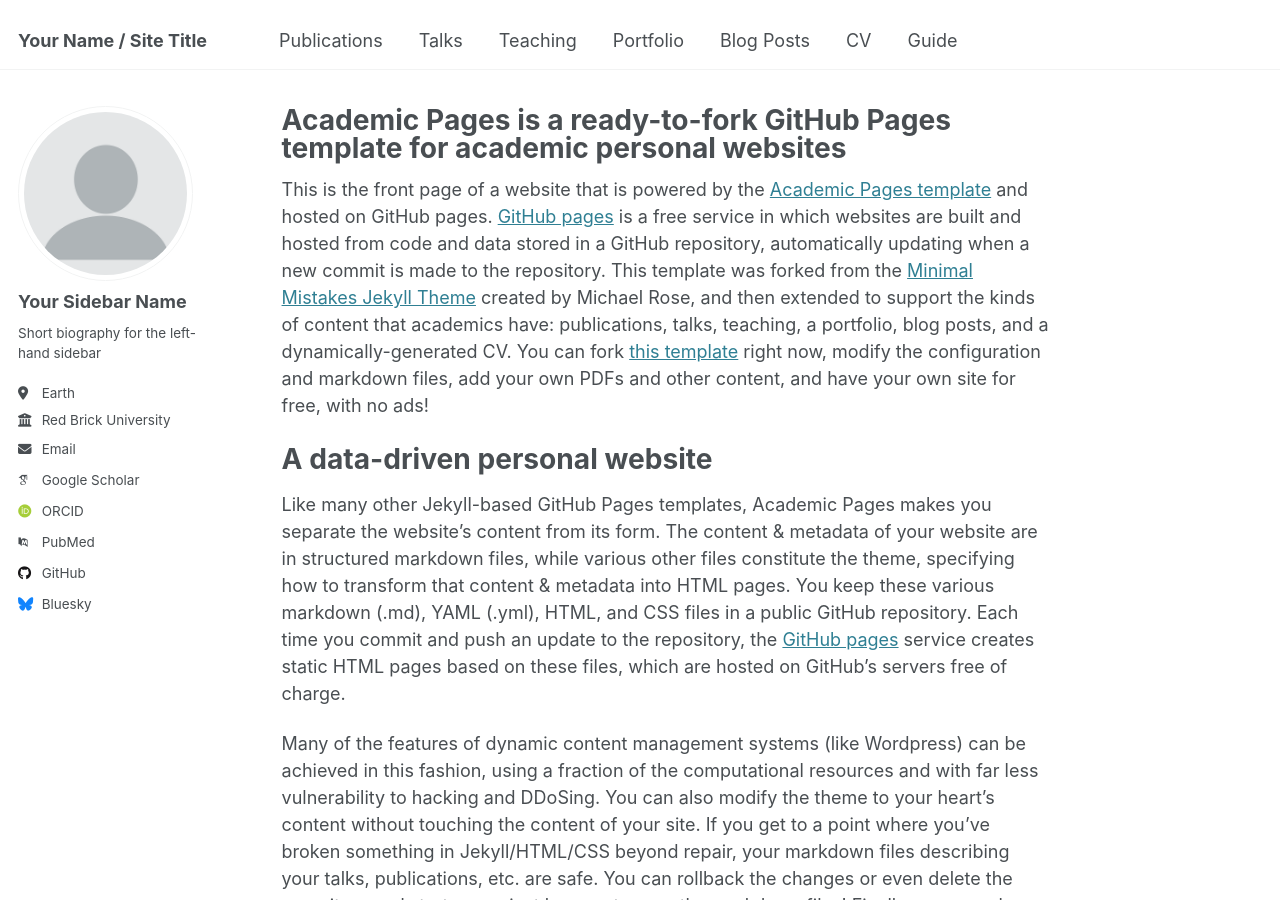
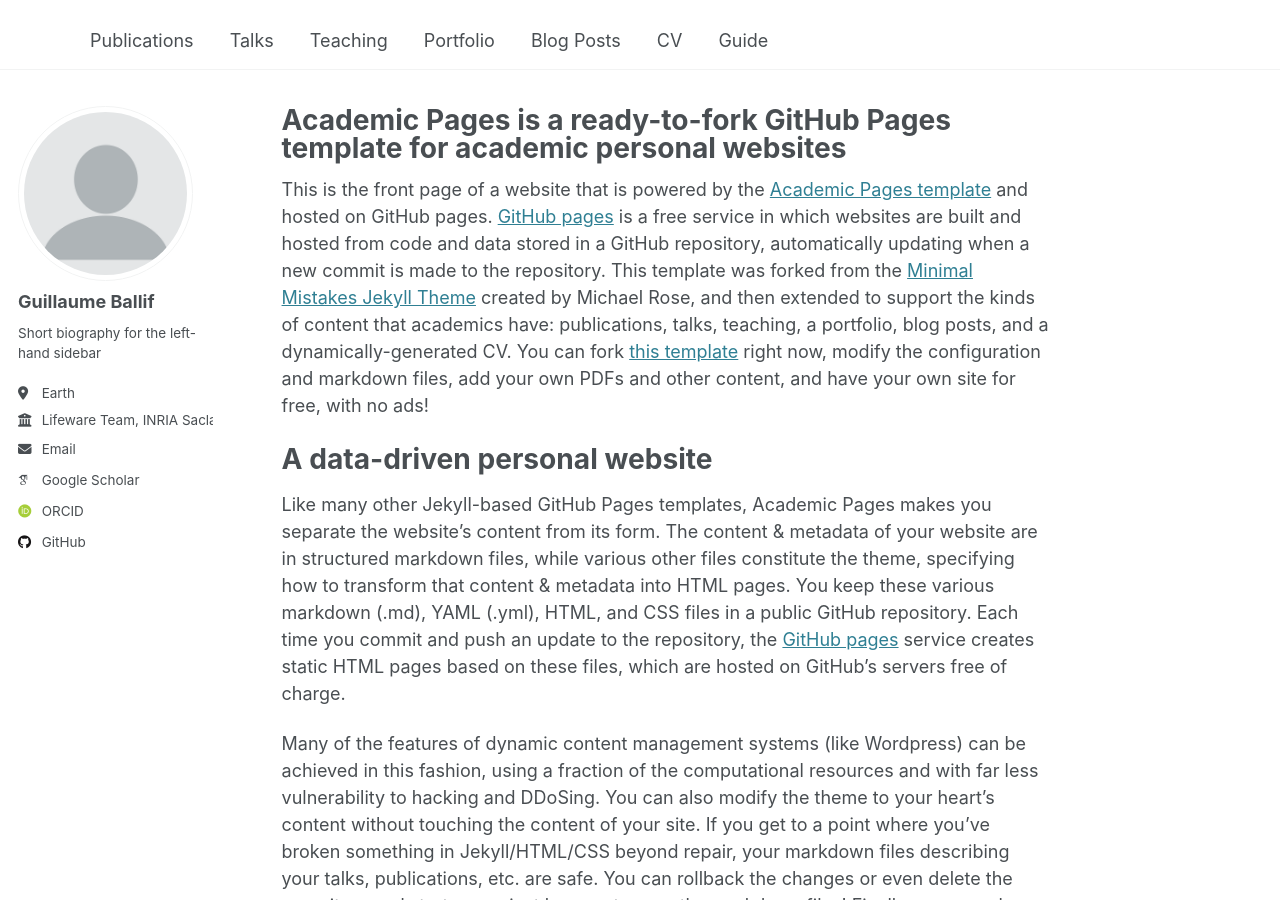
Before and after one commit to guillaumeballif/guillaumeballif.github.io, a Jekyll site: the page built from _pages/about.md, in a window 1280 px wide and 900 px high. Built offline with Jekyll 4.4.1, drawn with Linux system fonts in a browser that asks for light colours; some web fonts are replaced.

Commit message:
Update _config.yml

```diff
--- a/_config.yml
+++ b/_config.yml
@@ -9,7 +9,7 @@
 # Basic Site Settings
 locale                   : "en-US"
 site_theme               : "default"
-title                    : "Your Name / Site Title"
+title                    : ""
 title_separator          : "-"
 name                     : &name "Your Name"
 description              : &description "personal description"
@@ -23,21 +23,21 @@
 author:
   # Biographic information
   avatar           : "profile.png"
-  name             : "Your Sidebar Name"
+  name             : "Guillaume Ballif"
   pronouns         : # example: "she/her"
   bio              : "Short biography for the left-hand sidebar"
   location         : "Earth"
-  employer         : "Red Brick University"
+  employer         : "Lifeware Team, INRIA Saclay"
   uri              : # URL
-  email            : "none@example.org"
+  email            : "guillaume.ballif@inria.fr"
 
   # Academic websites
   arxiv            : # URL - Update with the correct link to your profile
   googlescholar    : "https://scholar.google.com/citations?user=PS_CX0AAAAAJ"
   impactstory      : # URL
-  orcid            : "http://orcid.org/yourorcidurl"
+  orcid            : "https://orcid.org/0000-0001-6557-3289"
   semantic         : # URL
-  pubmed           : "https://www.ncbi.nlm.nih.gov/pubmed/?term=john+snow"
+  pubmed           : #"https://www.ncbi.nlm.nih.gov/pubmed/?term=john+snow"
   researchgate     : # URL
   scopus           : # URL
 
@@ -50,7 +50,7 @@
   stackoverflow    : # User number or user number and name (i.e., use "1" or "1/jeff-atwood")
 
   # Social media
-  bluesky          : "bsky.app" # Replace this with you Bluesky username
+  bluesky          : #"bsky.app" # Replace this with you Bluesky username
   facebook         : # Username
   flickr           : # Username
   foursquare       : # Username
```
